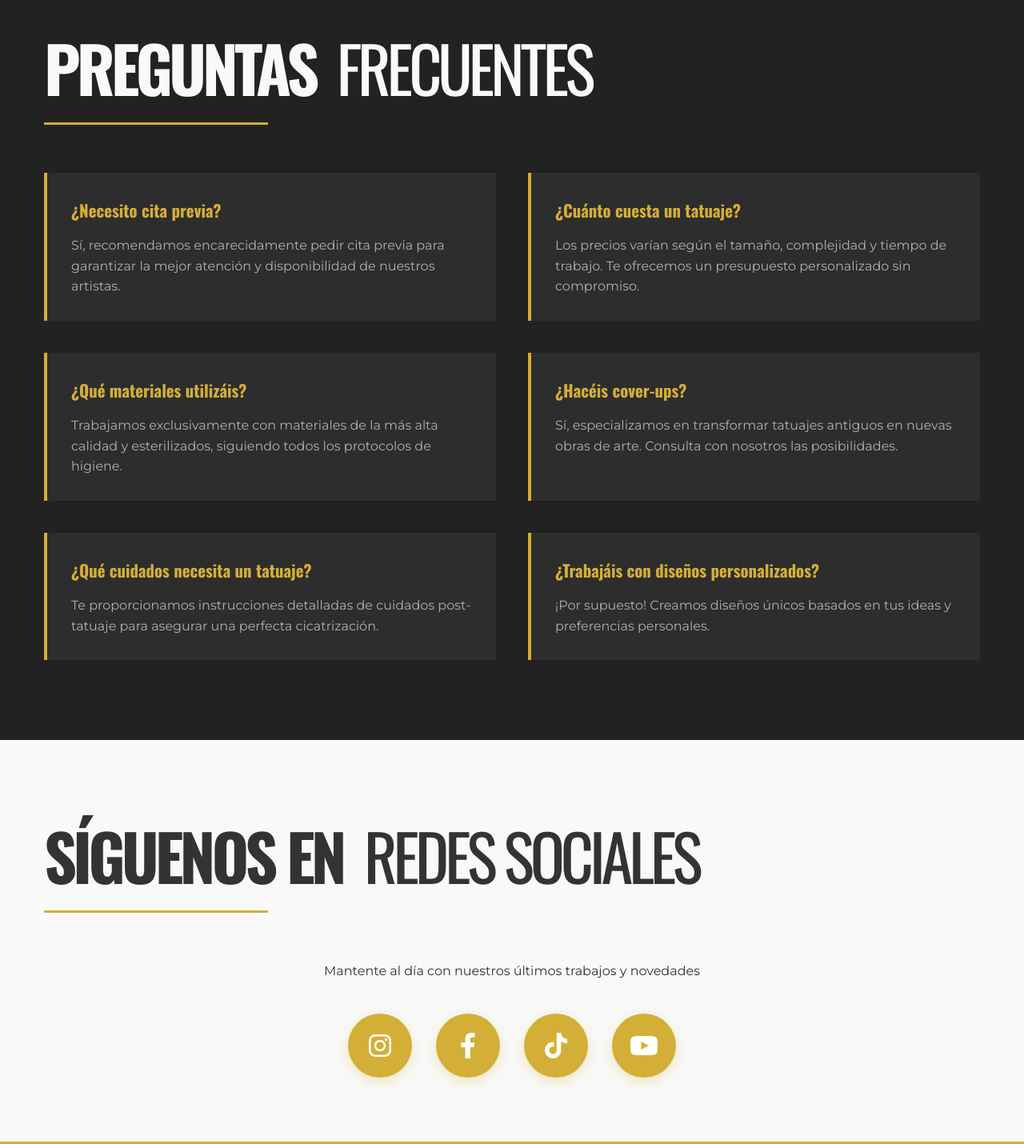
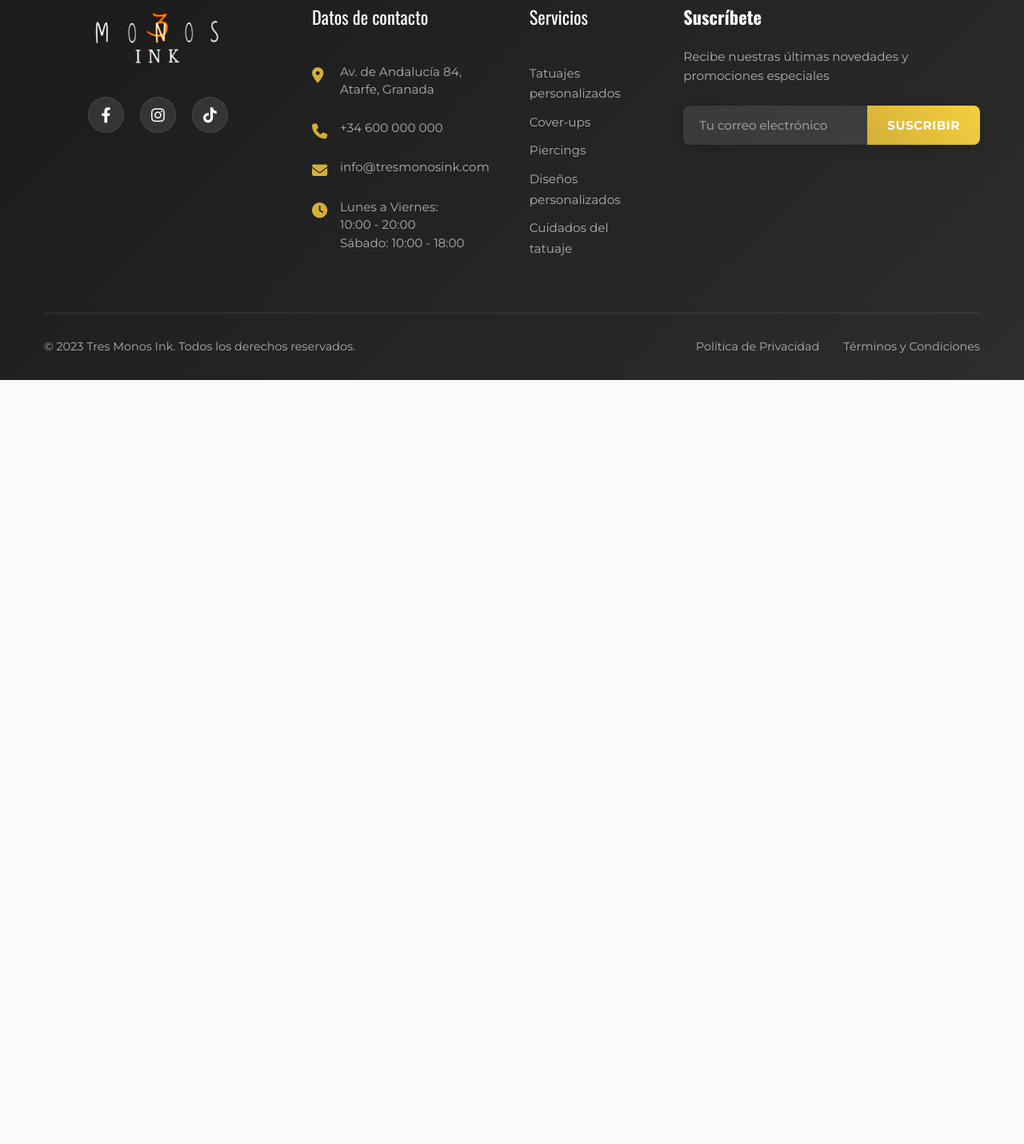
Before and after one commit to emmy1982/tresmonos-final, a plain HTML site: page views/contacto.html in a window 1280 px wide. Shown: the part 2216-3646 px from the top of the page at 80% size. After the commit the page ends 2691 px from the top, so only its background shows below. Drawn offline with nearby package versions, Linux system fonts and the light colour scheme; a web font is replaced by a local one.

Commit message:
Remove FAQ and social sections from contacto.html and contacto.css to streamline the layout and improve page performance.

```diff
--- a/css/contacto.css
+++ b/css/contacto.css
@@ -230,71 +230,6 @@
   filter: grayscale(0%) brightness(1);
 }
 
-/* FAQ Section */
-.faq-section {
-  padding: 100px 0;
-  background: var(--dark-color);
-  color: white;
-}
-
-.faq-grid {
-  display: grid;
-  grid-template-columns: 1fr 1fr;
-  gap: 40px;
-}
-
-.faq-item {
-  background: rgba(255, 255, 255, 0.05);
-  padding: 30px;
-  border-left: 4px solid var(--primary-color);
-}
-
-.faq-item h4 {
-  font-family: "Oswald", sans-serif;
-  font-size: 1.3rem;
-  color: var(--primary-color);
-  margin-bottom: 15px;
-}
-
-.faq-item p {
-  color: #b0b0b0;
-  line-height: 1.6;
-}
-
-/* Redes sociales */
-.social-section {
-  padding: 80px 0;
-  background: var(--light-color);
-  text-align: center;
-}
-
-.social-links {
-  display: flex;
-  justify-content: center;
-  gap: 30px;
-  margin-top: 40px;
-}
-
-.social-link {
-  display: flex;
-  align-items: center;
-  justify-content: center;
-  width: 80px;
-  height: 80px;
-  background: var(--primary-color);
-  color: white;
-  border-radius: 50%;
-  font-size: 2rem;
-  text-decoration: none;
-  transition: all 0.3s ease;
-  box-shadow: 0 5px 15px rgba(212, 175, 55, 0.3);
-}
-
-.social-link:hover {
-  background: var(--secondary-color);
-  transform: translateY(-5px);
-  box-shadow: 0 10px 25px rgba(0, 0, 0, 0.2);
-}
 
 /* Responsive */
 @media (max-width: 768px) {
@@ -311,20 +246,6 @@
     grid-template-columns: 1fr;
   }
 
-  .faq-grid {
-    grid-template-columns: 1fr;
-  }
-
-  .social-links {
-    flex-wrap: wrap;
-    gap: 20px;
-  }
-
-  .social-link {
-    width: 60px;
-    height: 60px;
-    font-size: 1.5rem;
-  }
 
   .contact-info,
   .contact-form {
--- a/views/contacto.html
+++ b/views/contacto.html
@@ -45,7 +45,7 @@
 
             <div class="nav-right">
                 <a href="../views/estudio.html" class="nav-link">EL ESTUDIO</a>
-                <a href="#events" class="nav-link">EVENTOS</a>
+                <a href="../views/eventos.html" class="nav-link">EVENTOS</a>
                 <a href="#contact" class="nav-link active">CONTACTO</a>
             </div>
 
@@ -72,7 +72,7 @@
                 <li><a href="../views/tattoos.html">TATTOOS</a></li>
                 <li><a href="../views/artistas.html">ARTISTAS</a></li>
                 <li><a href="../views/estudio.html">EL ESTUDIO</a></li>
-                <li><a href="#events">EVENTOS</a></li>
+                <li><a href="../views/eventos.html">EVENTOS</a></li>
                 <li><a href="#contact">CONTACTO</a></li>
             </ul>
         </nav>
@@ -237,74 +237,6 @@
         </div>
     </section>
 
-    <!-- FAQ Section -->
-    <section class="faq-section">
-        <div class="container">
-            <div class="section-title">
-                <p><span class="text-strong-2-light">PREGUNTAS</span> <span class="text-strong-3-light">FRECUENTES</span></p>
-                <div class="separator"></div>
-            </div>
-
-            <div class="faq-grid">
-                <div class="faq-item">
-                    <h4>¿Necesito cita previa?</h4>
-                    <p>Sí, recomendamos encarecidamente pedir cita previa para garantizar la mejor atención y disponibilidad de nuestros artistas.</p>
-                </div>
-
-                <div class="faq-item">
-                    <h4>¿Cuánto cuesta un tatuaje?</h4>
-                    <p>Los precios varían según el tamaño, complejidad y tiempo de trabajo. Te ofrecemos un presupuesto personalizado sin compromiso.</p>
-                </div>
-
-                <div class="faq-item">
-                    <h4>¿Qué materiales utilizáis?</h4>
-                    <p>Trabajamos exclusivamente con materiales de la más alta calidad y esterilizados, siguiendo todos los protocolos de higiene.</p>
-                </div>
-
-                <div class="faq-item">
-                    <h4>¿Hacéis cover-ups?</h4>
-                    <p>Sí, especializamos en transformar tatuajes antiguos en nuevas obras de arte. Consulta con nosotros las posibilidades.</p>
-                </div>
-
-                <div class="faq-item">
-                    <h4>¿Qué cuidados necesita un tatuaje?</h4>
-                    <p>Te proporcionamos instrucciones detalladas de cuidados post-tatuaje para asegurar una perfecta cicatrización.</p>
-                </div>
-
-                <div class="faq-item">
-                    <h4>¿Trabajáis con diseños personalizados?</h4>
-                    <p>¡Por supuesto! Creamos diseños únicos basados en tus ideas y preferencias personales.</p>
-                </div>
-            </div>
-        </div>
-    </section>
-
-    <!-- Redes Sociales -->
-    <section class="social-section">
-        <div class="container">
-            <div class="section-title">
-                <p><span class="text-strong-2">SÍGUENOS EN</span> <span class="text-strong-3">REDES SOCIALES</span></p>
-                <div class="separator"></div>
-            </div>
-
-            <p>Mantente al día con nuestros últimos trabajos y novedades</p>
-
-            <div class="social-links">
-                <a href="https://instagram.com/" target="_blank" class="social-link">
-                    <i class="fab fa-instagram"></i>
-                </a>
-                <a href="https://facebook.com/" target="_blank" class="social-link">
-                    <i class="fab fa-facebook-f"></i>
-                </a>
-                <a href="https://tiktok.com/" target="_blank" class="social-link">
-                    <i class="fab fa-tiktok"></i>
-                </a>
-                <a href="https://youtube.com/" target="_blank" class="social-link">
-                    <i class="fab fa-youtube"></i>
-                </a>
-            </div>
-        </div>
-    </section>
 
     <!-- Footer -->
     <footer>
```
